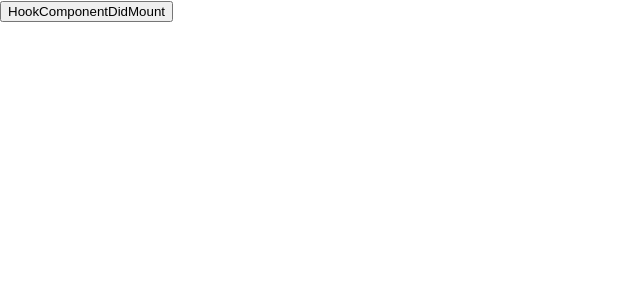
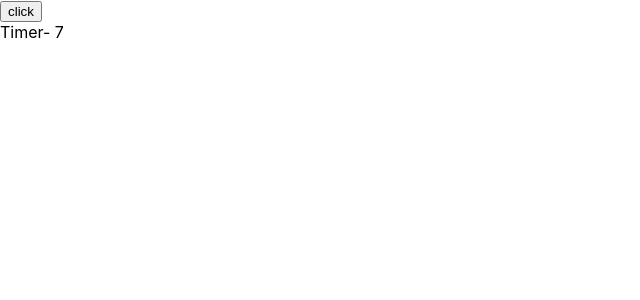
Before and after one commit to Resbi-Anik/React-hook, a React (Create React App) app: page / in a window 1280 px wide. Shown: the top 300 px of the page, without its empty margins (0-640 px from the left). Built offline with nearby package versions, Linux system fonts and the light colour scheme.

Commit message:
TimerRef is completed.

```diff
--- a/src/App.js
+++ b/src/App.js
@@ -1,10 +1,10 @@
 import React from 'react'
-import ComponentWillUnmount from './components/ComponentWillUnmount'
+import TimerRef from './components/TimerRef'
 
 function App() {
   return (
     <div>
-      <ComponentWillUnmount />
+      <TimerRef />
     </div>
   )
 }
--- a/src/components/ComponentWillUnmount.js
+++ /dev/null
@@ -1,24 +0,0 @@
-import React, { useEffect, useState } from "react";
-
-function ComponentWillUnmount() {
-  const [state, setstate] = useState(true);
-
-  useEffect(() => {
-    console.log("Componet is mount");
-    return () => {
-      console.log("ComponentWillUnmount");
-    };
-  }, [state]);
-
-  const btnHandler = () => {
-    setstate(!state);
-  };
-  return (
-    <div>
-      <button onClick={btnHandler}>HookComponentDidMount</button>
-      {state}
-    </div>
-  );
-}
-
-export default ComponentWillUnmount;
--- /dev/null
+++ b/src/components/TimerRef.js
@@ -0,0 +1,21 @@
+import React, { useState, useEffect, useRef } from "react";
+
+function TimerRef() {
+  const timerRef = useRef();
+  const [timer, setTimer] = useState(0);
+
+  useEffect(() => {
+     timerRef.current = setInterval(() => {
+      setTimer((prevState) => prevState + 1);
+    }, 1000);
+  }, []);
+
+  return (
+    <div>
+      <button onClick={()=>clearInterval(timerRef.current)}>click</button>
+      <div>Timer- {timer}</div>
+    </div>
+  );
+}
+
+export default TimerRef;
```
